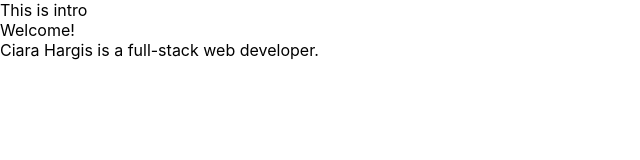
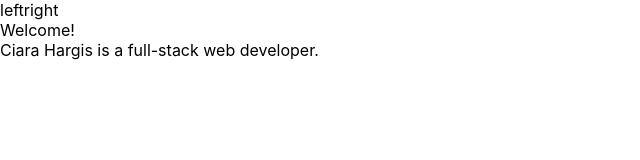
Before and after one commit to NumiBlue/reactportfolio, a React (Create React App) app in the folder my-app/: page / in a window 1280 px wide. Shown: the top 160 px of the page, without its empty margins (0-640 px from the left). Built offline with nearby package versions, Linux system fonts and the light colour scheme; a web font is replaced by a local one.

Commit message:
working on css

```diff
--- a/my-app/src/components/intro/Intro.css
+++ b/my-app/src/components/intro/Intro.css
@@ -0,0 +1,11 @@
+.n {
+display: flex;
+}
+
+.n-left {
+flex: 1;
+}
+
+.n-right {
+flex: 1;
+}
--- a/my-app/src/components/intro/Intro.jsx
+++ b/my-app/src/components/intro/Intro.jsx
@@ -1,7 +1,10 @@
+import "./intro.css";
+
 const Intro = () => {
     return (
-        <div>
-            This is intro
+        <div classname = "n">
+            <n className = "n-left">left</n>
+            <n classname = "n-right">right</n>
         </div>
     )
 }
```
